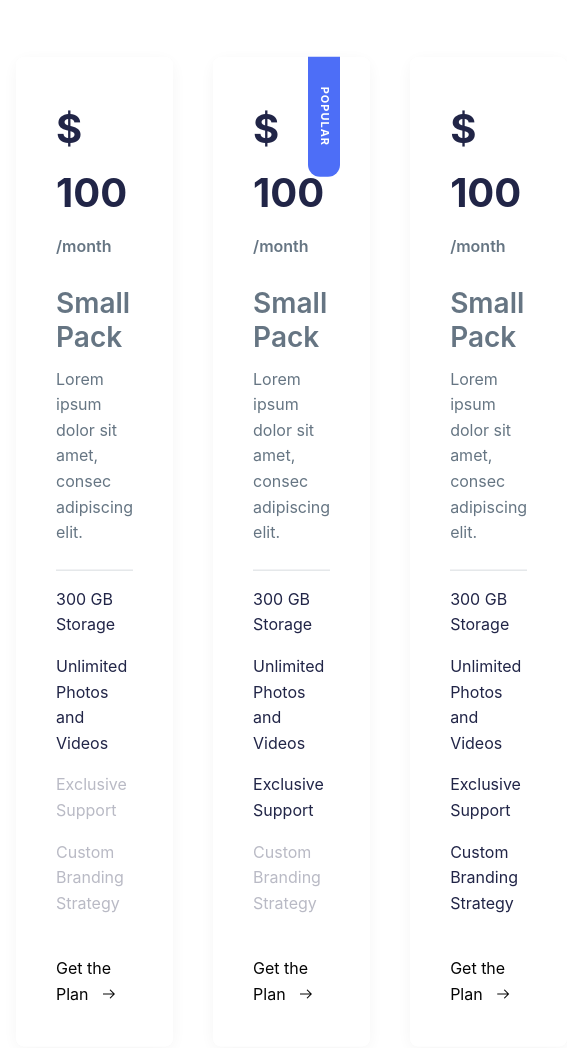
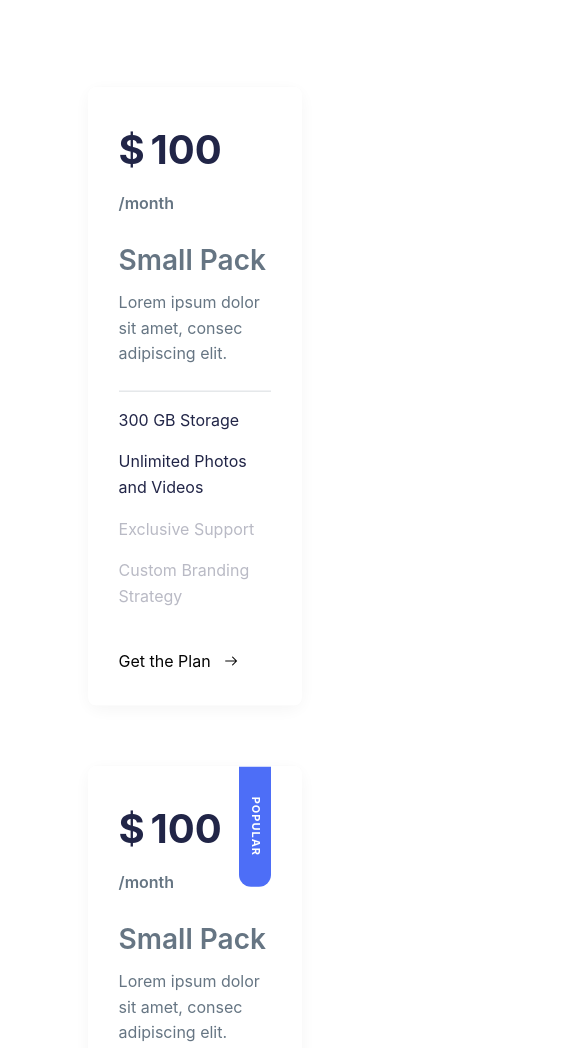
Before and after one commit to congtrandesigner/solid-html, a plain HTML site: page index.html in a window 390 px wide. Shown: the part 9703-10751 px from the top of the page, 567 px wide, since content can reach past the window. Drawn offline with nearby package versions, Linux system fonts and the light colour scheme; a small style sheet from the web is missing.

Commit message:
chỉnh responsive

```diff
--- a/theme/_pricing.scss
+++ b/theme/_pricing.scss
@@ -6,15 +6,29 @@
     }
 
     .pricing-items {
+
         display: flex;
-        gap: 40px;
+        flex-wrap: wrap;
+        justify-content: center;
+        width: 100%;
 
         .pricing-item {
-            flex: 1;
+            margin: 30px auto;
+            width: 60%;
             background-color: $color-white;
             border-radius: 8px;
-            padding: 40px;
+            border: 1px solid transparent;
+            padding: 30px;
             box-shadow: 0 4px 20px rgba(0, 0, 0, 0.05);
+
+            @include breakpoint-up(lg) {
+                width: calc(50% - 12px);
+                max-width: none;
+            }
+
+          @media (min-width: 1024px) {
+        width: calc(33.333% - 16px);
+      }
 
             &-price {
                 font-size: 24px;
@@ -45,6 +59,7 @@
                 line-height: 1.6;
                 margin-bottom: 24px;
             }
+
             &-features {
                 list-style: none;
                 padding: 0;
```
Also changed, not shown: css/style.css, 1 other file.
